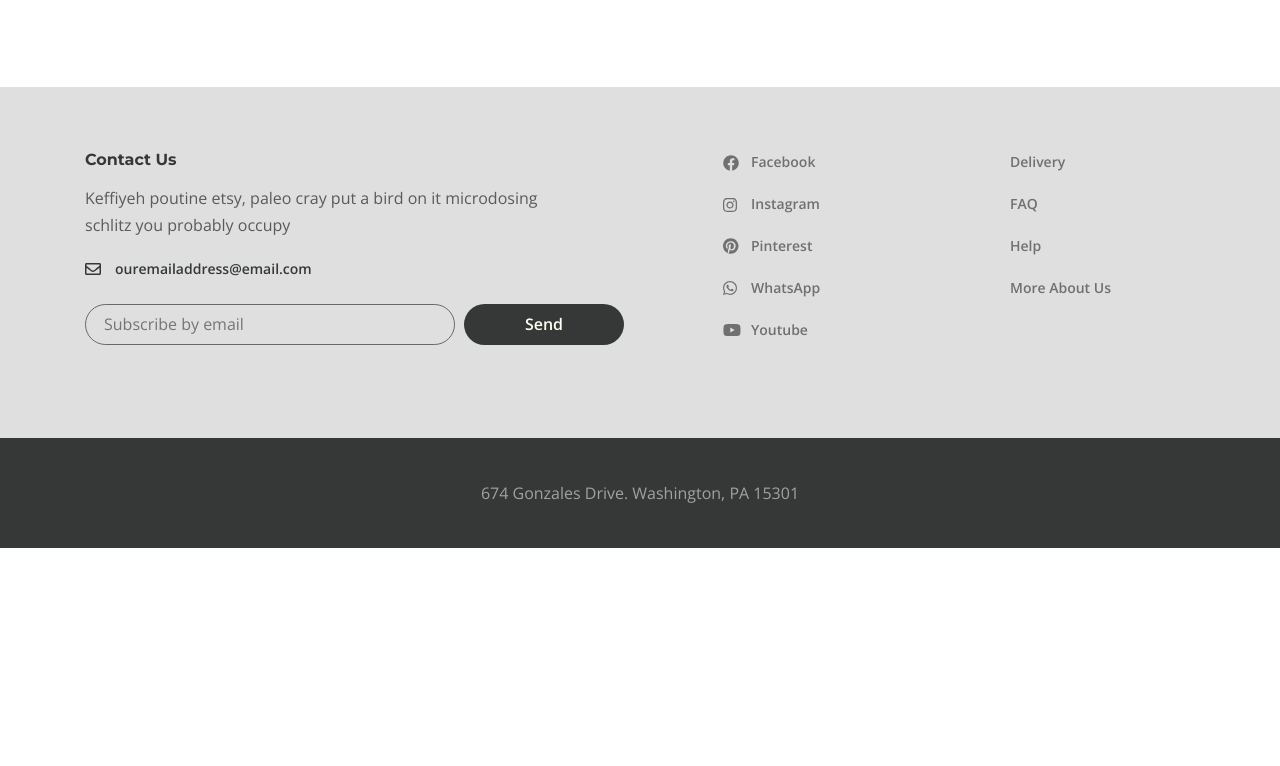
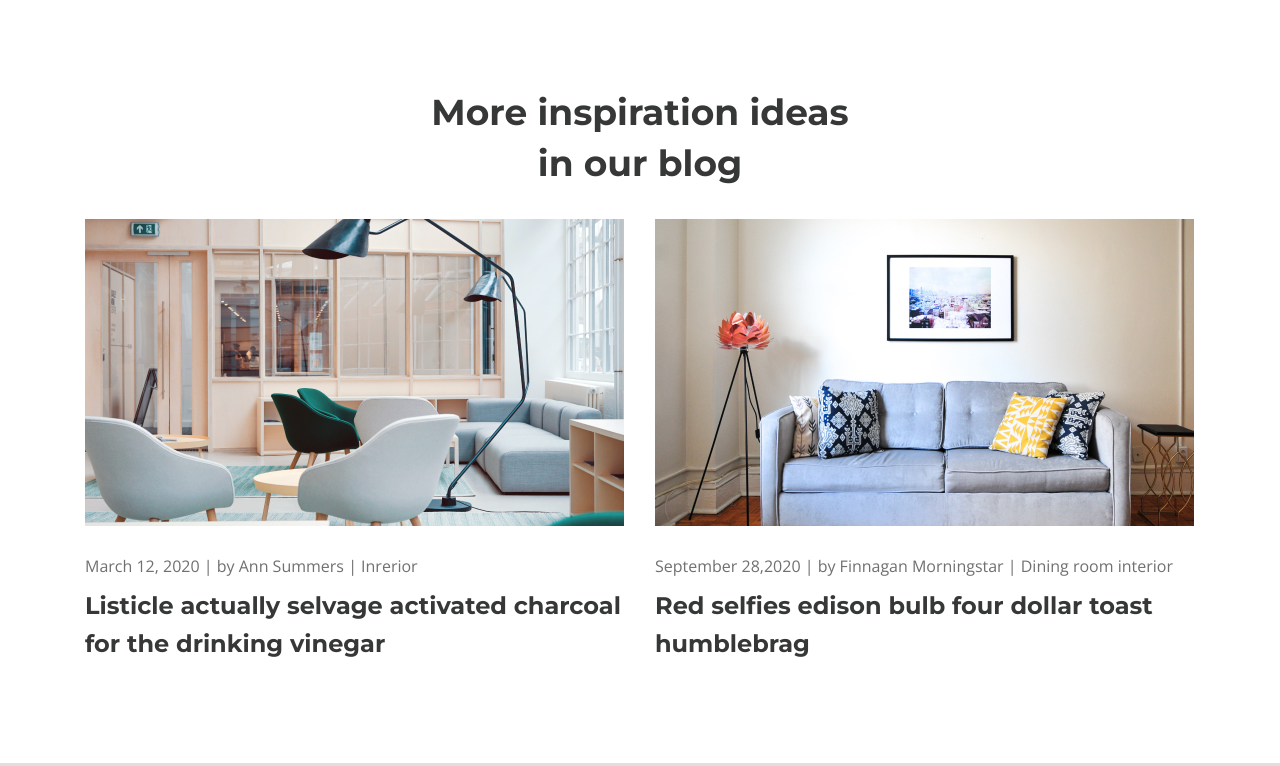
Before and after one commit to illya-soloviev/Desire, a plain HTML site: page app/index.html in a window 1280 px wide. Shown: the part 3908-4674 px from the top of the page. Before the commit the page ends 4456 px from the top, so only its background shows below. Drawn offline with nearby package versions, Linux system fonts and the light colour scheme.

Commit message:
added the blocks of blog-box and breadcrumbs

```diff
--- a/app/index.html
+++ b/app/index.html
@@ -339,6 +339,47 @@
         </div>
       </div>
     </div>
+
+    <section class="blog-box">
+      <div class="container">
+        <h3 class="blog-box__title">
+          More inspiration ideas in our blog
+        </h3>
+        <div class="blog-box__items">
+          <div class="blog-box__item">
+            <a class="blog-box__item-link" href="#">
+              <img class="blog-box__item-img" src="images/blog/1.jpg" alt="blog-image">
+            </a>
+            <div class="blog-box__links">
+              <span class="blog-box__date">March 12, 2020</span> |
+              <a class="blog-box__author" href="#">by Ann Summers</a> |
+              <a class="blog-box__theme" href="#">Inrerior</a>
+            </div>
+            <a class="blog-box__item-titlelink" href="#">
+              <h4 class="blog-box__item-title">
+                Listicle actually selvage activated charcoal for the drinking vinegar
+              </h4>
+            </a>
+          </div>
+
+          <div class="blog-box__item">
+            <a class="blog-box__item-link" href="#">
+              <img class="blog-box__item-img" src="images/blog/2.jpg" alt="blog-image">
+            </a>
+            <div class="blog-box__links">
+              <span class="blog-box__date">September 28,2020</span> |
+              <a class="blog-box__author" href="#">by Finnagan Morningstar</a> |
+              <a class="blog-box__theme" href="#">Dining room interior</a>
+            </div>
+            <a class="blog-box__item-titlelink" href="#">
+              <h4 class="blog-box__item-title">
+                Red selfies edison bulb four dollar toast humblebrag
+              </h4>
+            </a>
+          </div>
+        </div>
+      </div>
+    </section>
     </main>
 
     <footer class="footer">
--- /dev/null
+++ b/app/scss/blocks/_blog-box.scss
@@ -0,0 +1,44 @@
+.blog-box {
+    padding-bottom: 100px;
+
+    &__title {
+        @extend %title-font;
+        color: $black;
+        font-size: 36px;
+        line-height: 51px;
+        margin: 0 auto 30px;
+        max-width: 430px;
+        text-align: center;
+    }
+
+    &__items {
+        display: grid;
+        grid-template-columns: 1fr 1fr;
+        gap: 30px;
+    }
+
+    &__item-link {
+        display: inline-block;
+        margin-bottom: 19px;
+    }
+
+    &__links {
+        color: #707070;
+        font-style: 14px;
+        font-weight: 600%;
+        margin-bottom: 7px;
+    }
+
+    &__date,
+    &__author,
+    &__theme {
+        color: inherit;
+    }
+
+    &__item-title {
+        @extend %title-font;
+        color: $black;
+        font-size: 24px;
+        line-height: 38px;
+    }
+}
--- /dev/null
+++ b/app/scss/blocks/_breadcrumbs.scss
@@ -0,0 +1,22 @@
+.breadcrumbs {
+    padding: 13px 0 14px;
+    background-color: rgba(#DFDFDF, .5);
+
+    &__list {
+        display: flex;
+    }
+
+    &__item::after {
+        content: '/';
+        margin-left: -4px;
+        margin-right: 4px;
+    }
+
+    &__item:last-child::after {
+        display: none;
+    }
+
+    &__link {
+        color: $default;
+    }
+}
--- a/app/scss/blocks/_menu.scss
+++ b/app/scss/blocks/_menu.scss
@@ -15,4 +15,19 @@
         line-height: 22px;
         color: rgba(54, 56, 56, 0.9);
     }
+
+    &__list-link--active {
+        padding-bottom: 4px;
+        position: relative;
+
+        &::after {
+            content: '';
+            height: 2px;
+            position: absolute;
+            bottom: 0;
+            left: 0;
+            right: 0;
+            background-color: rgba($black, .7);
+        }
+    }
 }
--- a/app/scss/style.scss
+++ b/app/scss/style.scss
@@ -16,3 +16,5 @@
 @import 'blocks/_decor';
 @import 'blocks/_works-path';
 @import 'blocks/_gallery';
+@import 'blocks/_blog-box';
+@import 'blocks/_breadcrumbs';
```
Also changed, not shown: app/about.html (+19 -2 lines), app/page.html (+18 -1 lines), app/css/style.min.css, app/images/blog/1.jpg (added), app/images/blog/2.jpg (added).
